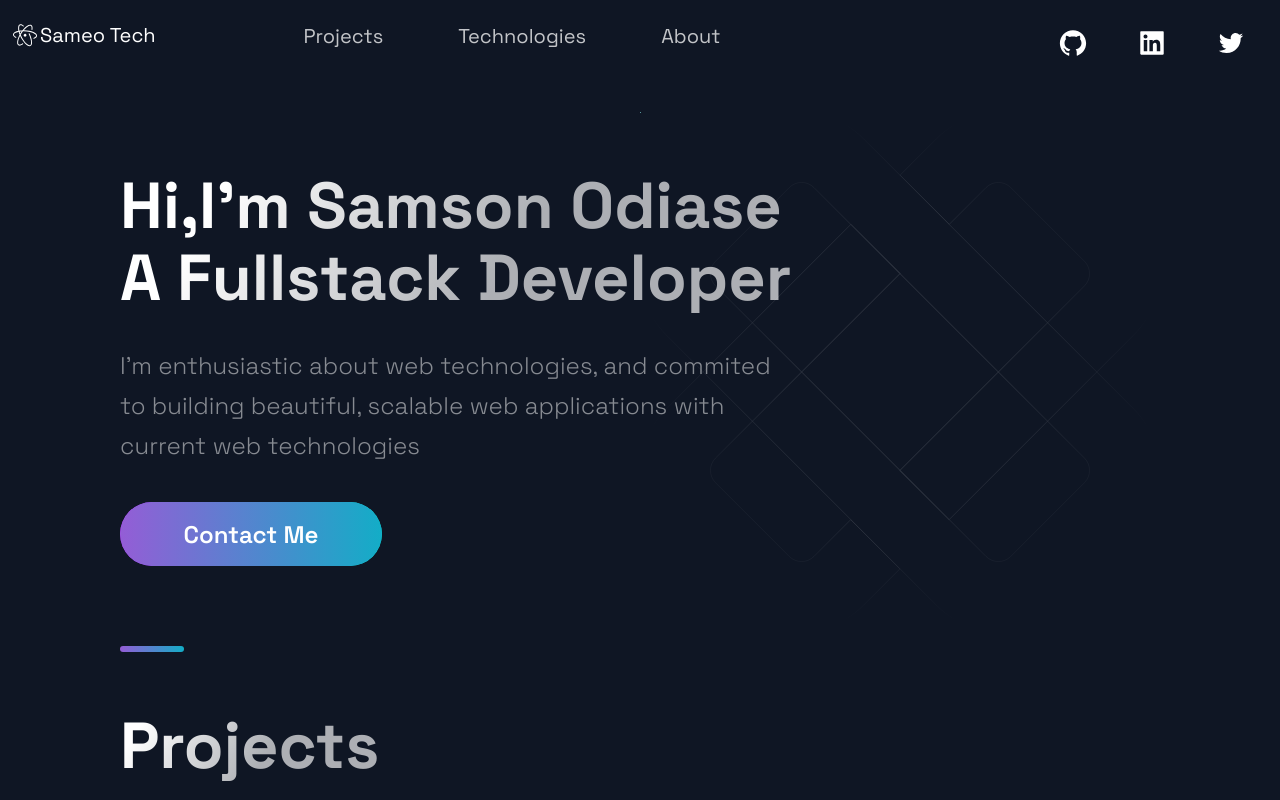
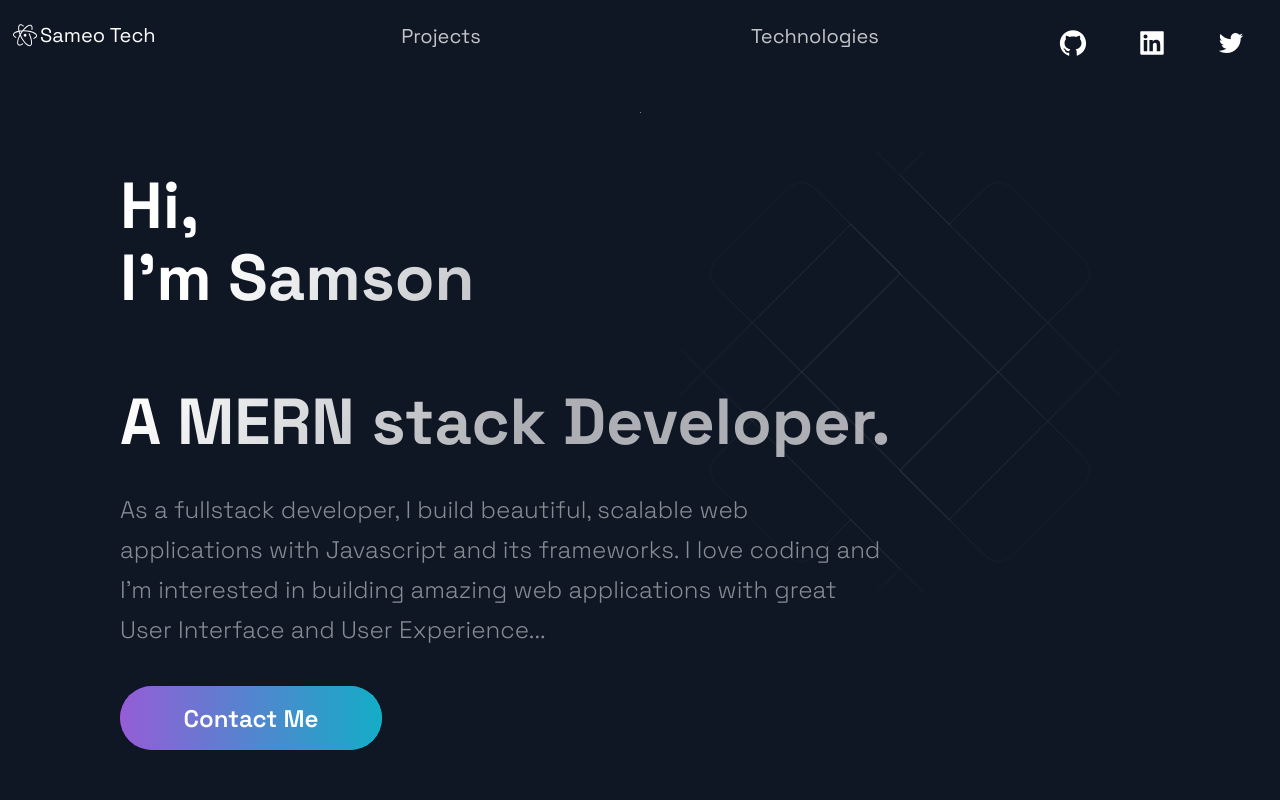
Before and after one commit to sentinel-sam/portfolio-nextjs, a Next.js app: page / in a window 1280 px wide. Shown: the top 800 px of the page. Built offline with nearby package versions, Linux system fonts and the light colour scheme.

Commit message:
fixed contact me buttons and styles

```diff
--- a/src/components/Footer/Footer.js
+++ b/src/components/Footer/Footer.js
@@ -6,7 +6,7 @@ import { CompanyContainer, FooterWrapper, LinkColumn, LinkItem, LinkList, LinkTi
 
 const Footer = () => {
   return (
-    <FooterWrapper>
+    <FooterWrapper id='footer'>
       <LinkList>
         <LinkColumn>
           <LinkTitle>Call</LinkTitle>
--- a/src/components/Footer/FooterStyles.js
+++ b/src/components/Footer/FooterStyles.js
@@ -35,7 +35,7 @@ export const LinkItem = styled.a`
 	}
 
 	@media ${props => props.theme.breakpoints.sm} {
-		font-size: 8px;
+		font-size: 12px;
 		line-height: 14px;
 		margin-bottom: 8px;
 		display: flex;
@@ -116,7 +116,7 @@ export const SocialContainer = styled.div`
 export const LinkList = styled.ul`
 	border-top: 1px solid rgba(255, 255, 255, 0.1);
   display: grid;
-	grid-template-columns: repeat(3, minmax(85px, 220px));
+	grid-template-columns: repeat(2, minmax(85px, 220px));
 	gap: 40px;
   padding: 40px 0 28px;
 
@@ -152,7 +152,7 @@ export const LinkTitle = styled.h4`
 	margin-bottom: 16px;
 
 	@media ${props => props.theme.breakpoints.sm} {
-		font-size: 10px;
+		font-size: 12px;
 		line-height: 12px;
 		margin-bottom: 8px;
 	}
--- a/src/components/Header/Header.js
+++ b/src/components/Header/Header.js
@@ -5,11 +5,11 @@ import { DiAtom } from 'react-icons/di';
 
 import { Container, Div1, Div2, Div3, NavLink, SocialIcons, Span } from './HeaderStyles';
 
-const Header = () =>  (
+const Header = () => (
   <Container>
     <Div1>
       <Link href="/">
-        <a style={{ display: 'flex', alignItems: 'center', color:"white", marginBottom:'20px' }}>
+        <a style={{ display: 'flex', alignItems: 'center', color: "white", marginBottom: '20px' }}>
           <DiAtom size="3rem" /> <Span>Sameo Tech</Span>
         </a>
       </Link>
@@ -25,11 +25,6 @@ const Header = () =>  (
           <NavLink>Technologies</NavLink>
         </Link>
       </li>
-      <li>
-        <Link href="#about">
-          <NavLink>About</NavLink>
-        </Link>
-      </li>
     </Div2>
     <Div3>
       <SocialIcons href="https://github.com/sentinel-sam">
@@ -39,7 +34,7 @@ const Header = () =>  (
         <AiFillLinkedin size="3rem" />
       </SocialIcons>
       <SocialIcons href="https://twitter.com/sentinel__sam">
-          <AiOutlineTwitter size="3rem"/>
+        <AiOutlineTwitter size="3rem" />
       </SocialIcons>
     </Div3>
   </Container>
--- a/src/components/Header/HeaderStyles.js
+++ b/src/components/Header/HeaderStyles.js
@@ -32,7 +32,7 @@ export const Div1 = styled.div`
   }
 `;
 export const Div2 = styled.div`
-  grid-area: 1 / 2 / 2 / 4;
+  grid-area: 1 / 2 / 2 / 5;
   display: flex;
   justify-content: space-around;
   @media ${(props) => props.theme.breakpoints.sm} {
--- a/src/components/Hero/Hero.js
+++ b/src/components/Hero/Hero.js
@@ -9,17 +9,19 @@ const Hero = () => (
     <Section row nopadding>
       <LeftSection>
         <SectionTitle main center>
-          Hi,I'm Samson Odiase <br />
-          A Fullstack Developer
+          Hi, <br />
+          I'm Samson<br /> <br />
+          A MERN stack Developer.
         </SectionTitle>
         <SectionText>
-          I'm enthusiastic about web technologies, and commited to building beautiful, scalable web applications with current web technologies
+          As a fullstack developer, I build beautiful, scalable web applications with Javascript and its frameworks.
+          I love coding and I'm interested in building amazing web applications with great User Interface and User Experience...
         </SectionText>
         {/* <Button onClick={props.handleClick}>Contact Me</Button>
           removed props as argument to hero component
           fix the window.location below for emailjs
         */}
-        <Button onClick={() => window.location = '#about'}>Contact Me</Button>
+        <Button onClick={() => window.location = '#footer'}>Contact Me</Button>
       </LeftSection>
     </Section>
   </>
--- a/src/styles/GlobalComponents/index.js
+++ b/src/styles/GlobalComponents/index.js
@@ -1,9 +1,9 @@
 import styled from 'styled-components'
 
 export const Section = styled.section`
-  display: ${(props) => props.grid ? "grid" : "flex" };
-  flex-direction: ${(props) => props.row ? "row" : "column" };
-  padding: ${(props) => props.nopadding ? "0" : "32px 48px 0" } ;
+  display: ${(props) => props.grid ? "grid" : "flex"};
+  flex-direction: ${(props) => props.row ? "row" : "column"};
+  padding: ${(props) => props.nopadding ? "0" : "32px 48px 0"} ;
   margin: 0 auto;
   max-width: 1040px;
   box-sizing: content-box;
@@ -17,7 +17,7 @@ export const Section = styled.section`
   }
 
   @media ${(props) => props.theme.breakpoints.sm} {
-    padding: ${(props) => props.nopadding ? "0" : "16px 16px 0" } ;
+    padding: ${(props) => props.nopadding ? "0" : "16px 16px 0"} ;
 
     width: calc(100vw - 32px);
     flex-direction: column;
@@ -86,7 +86,7 @@ export const SectionDivider = styled.div`
     'linear-gradient(270deg, #F46737 0%, #945DD6 100%)' :
     'linear-gradient(270deg, #13ADC7 0%, #945DD6 100%)'};
 
-    margin: ${(props) => props.divider ? "4rem 0" : "" };
+    margin: ${(props) => props.divider ? "4rem 0" : ""};
 
   @media ${(props) => props.theme.breakpoints.md} {
     width: 48px;
@@ -192,9 +192,9 @@ export const ButtonBack = styled.div`
   }
 
   @media ${(props) => props.theme.breakpoints.sm} {
-    width: 100%;
-    height: 32px;
-    font-size: 14px;
+    width: 90%;
+    height: 40px;
+    font-size: 18px;
     margin-bottom: ${({ alt }) => alt ? '0' : '32px'};
   }
 `
@@ -241,7 +241,7 @@ export const ButtonFront = styled.button`
   }
 
   @media ${(props) => props.theme.breakpoints.sm} {
-    font-size: 14px;
+    font-size: 18px;
   }
 `
 
```
Also changed, not shown: src/components/NavDropDown/index.js (+5 -5 lines). Lines whose indentation alone changed are shown as unchanged.
